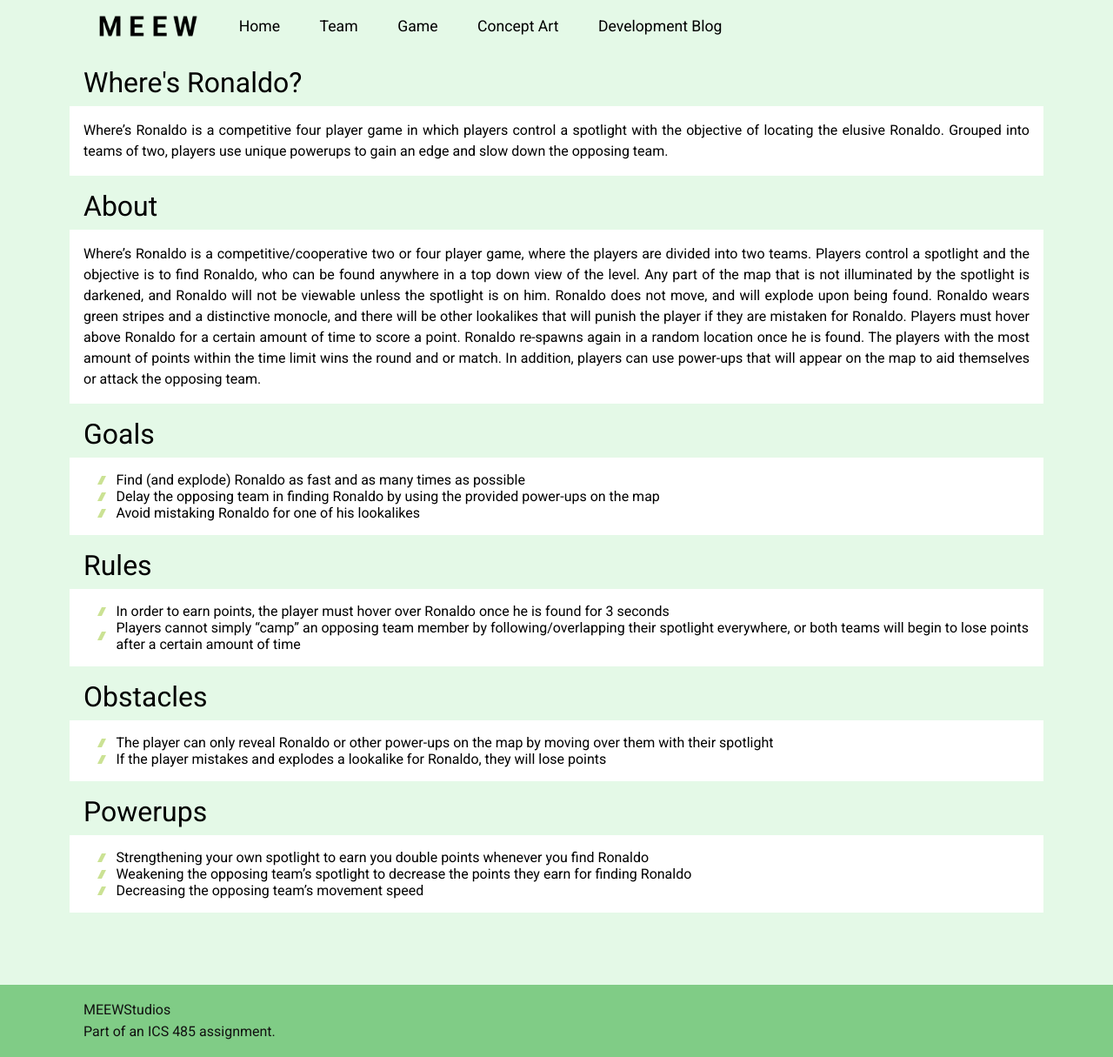
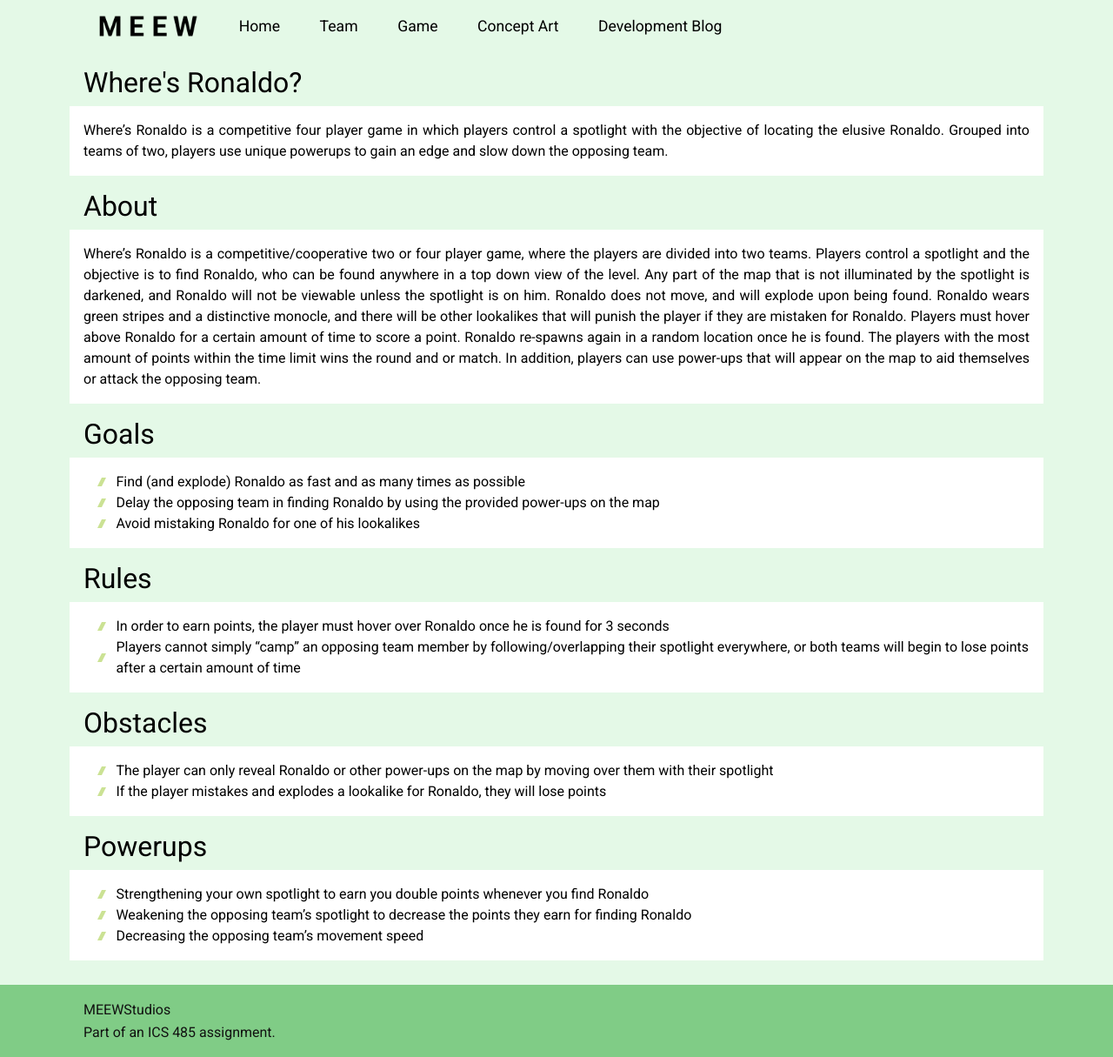
Before and after one commit to MEEWStudios/jekyll-testbed, a Jekyll site: the page built from game.md, in a window 1280 px wide and 1215 px high. Shown: the whole window at 87% size. Built offline with Jekyll 4.4.1, drawn with Linux system fonts in a browser that asks for light colours.

Commit message:
Add correct line-height to list elements

```diff
--- a/style/style.css
+++ b/style/style.css
@@ -11,6 +11,11 @@ body {
 	margin: 0 calc(-1 * var(--page-element-padding));
 	padding: var(--page-element-padding);
 	background: var(--theme-primary-light-background);
+}
+
+ul,
+ol {
+	line-height: 1.5;
 }
 
 ul {
```
